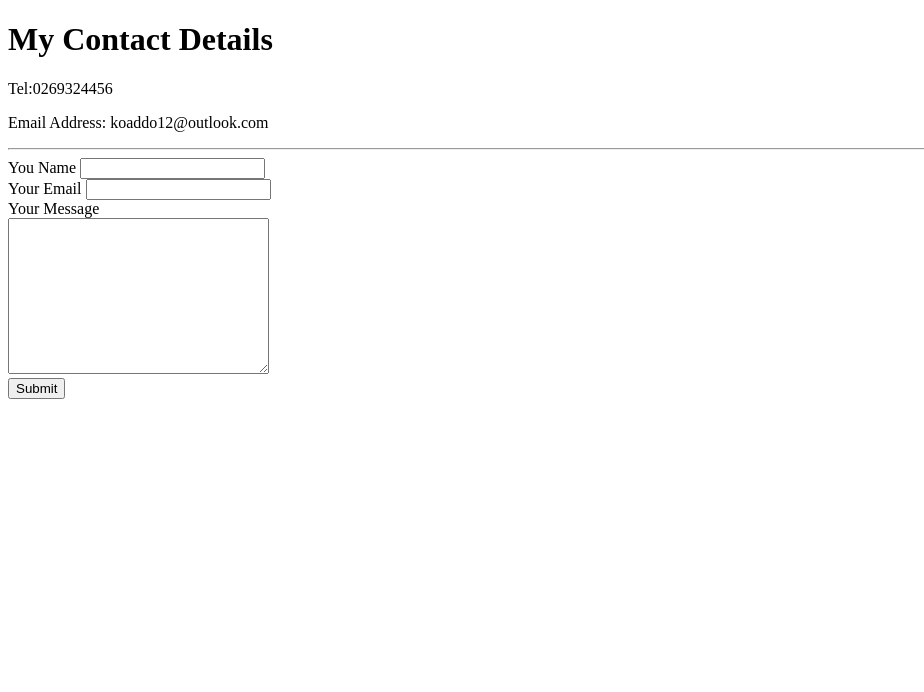
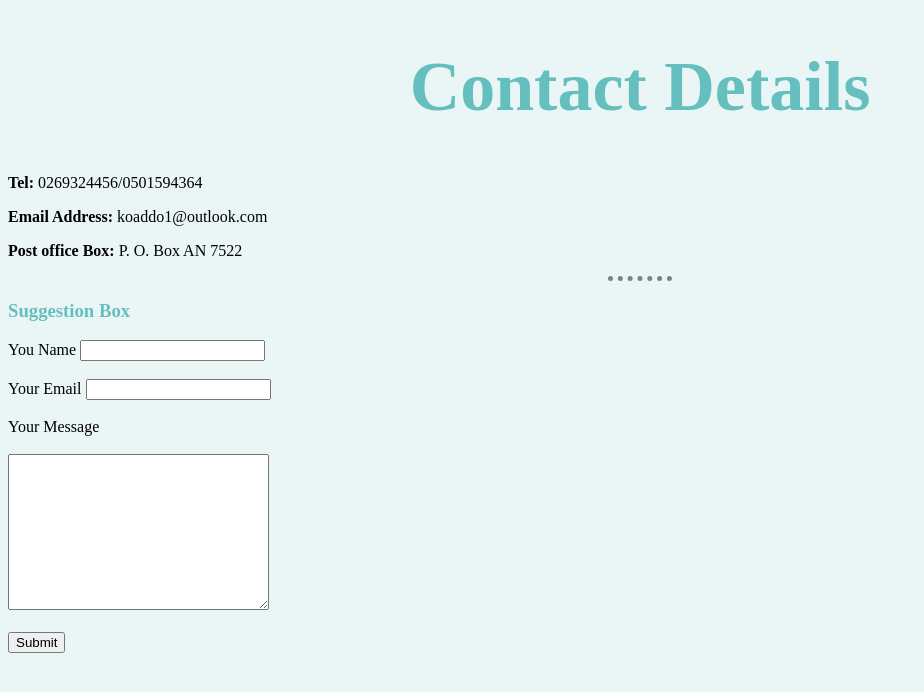
Before and after one commit to Kwame-Addo/cv, a plain HTML site: page contact-me.html in a window 1280 px wide. Shown: the whole page, without its empty margins (0-924 px from the left). Drawn offline with Linux system fonts and the light colour scheme.

Commit message:
Update contact-me.html

```diff
--- a/contact-me.html
+++ b/contact-me.html
@@ -4,24 +4,27 @@
 <head>
   <meta charset="utf-8">
   <title>Contact Me</title>
+  <link rel="stylesheet" href="css/styles.css">
 </head>
 
 <body>
-  <h1>My Contact Details</h1>
+  <h1>Contact Details</h1>
 
-  <p>Tel:0269324456</p>
-  <p>Email Address: koaddo12@outlook.com </p>
+  <p><strong>Tel:</strong> 0269324456/0501594364</p>
+  <p><strong>Email Address:</strong> koaddo1@outlook.com </p>
+  <p><strong>Post office Box:</strong> P. O. Box AN 7522</p>
   <hr>
+  <h3> Suggestion Box
+  </h3>
   <form  action="mailto:koaddo1@outlook.com" method="post" enctype="text/plain">
     <label>You Name</label>
-    <input type="text" name="YourName" value=""><br>
+    <input type="text" name="YourName" value=""><br><br>
     <label>Your Email</label>
-    <input type="email" name="YourEmail" value=""><br>
-    <label>Your Message</label><br>
-    <textarea name="YourMessage" rows="10" cols="30"></textarea><br>
+    <input type="email" name="YourEmail" value=""><br><br>
+    <label>Your Message</label><br><br>
+    <textarea name="YourMessage" rows="10" cols="30"></textarea><br><br>
     <input type="submit" name="">
   </form>
-
 
 
 </body>
```
